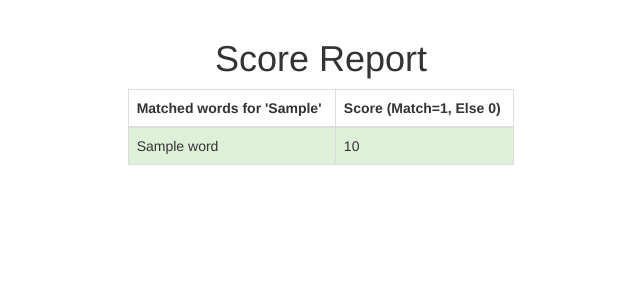
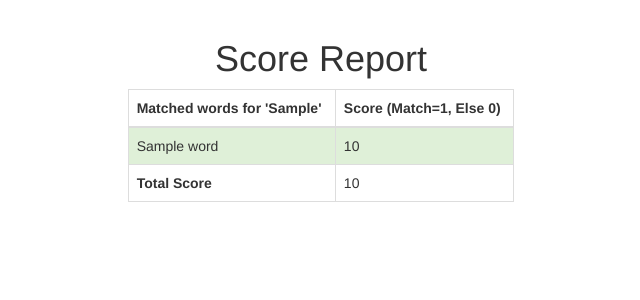
Before and after one commit to rossmechanic/know_your_nyms, a Django app: template NLP4CCB/templates/scoring.html in a window 1280 px wide. Shown: the part 51-351 px from the top of the page, without its empty margins (319-959 px from the left). Run offline with Django 3.2, Linux system fonts and the light colour scheme; the template is opened without the code that fills it: most values are stand-ins (such as "Sample title", 1, 10 or a date in 2020); some libraries are stand-ins or nearby versions.

Commit message:
Added score total to the bottom of the table in scoring page

```diff
--- a/NLP4CCB/templates/scoring.html
+++ b/NLP4CCB/templates/scoring.html
@@ -28,6 +28,9 @@
                         </tr>
 
                     {%  endfor %}
+                    <tr>
+                        <td> <strong> Total Score </strong> </td> <td> {{ score_total }}</td>
+                    </tr>
                 </table>
             </div>
         </div>
--- a/NLP4CCB/views.py
+++ b/NLP4CCB/views.py
@@ -33,7 +33,10 @@ def scoring(request):
 		context = {}
 		# Creates scores based on the words and the semantic relationship
 		context['base_word'] = base_word
-		context['words_and_scores'] = utils.get_matched_pairs_scores(base_word, input_words, sem_rel)
+		words_and_scores = utils.get_matched_pairs_scores(base_word, input_words, sem_rel)
+		score_total = sum(words_and_scores.values())
+		context['words_and_scores'] = words_and_scores
+		context['score_total'] = score_total
 		print context
 		return render(request, 'scoring.html', context)
 	else:
```
Also changed, not shown: 1 other file.
